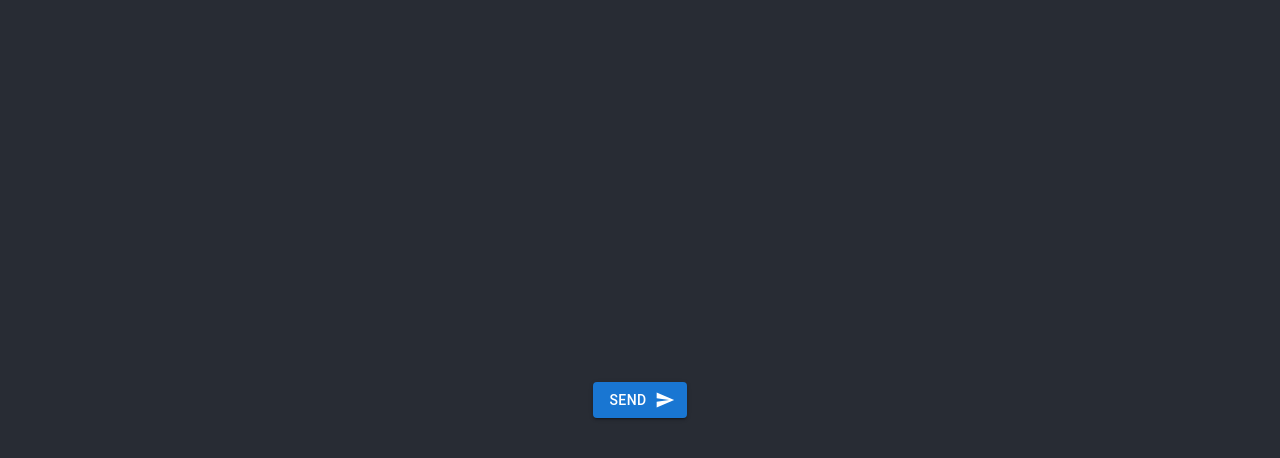
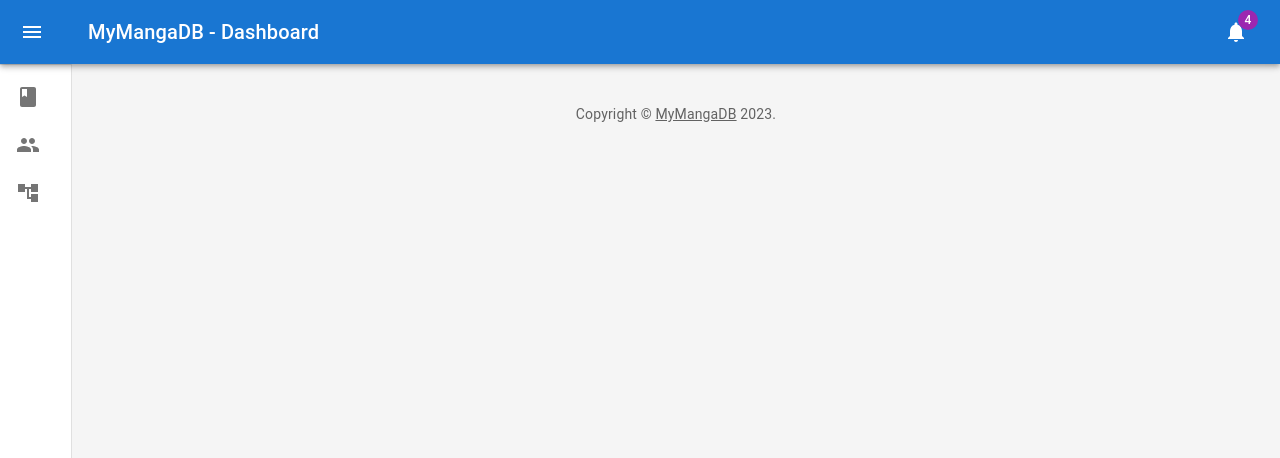
Before and after one commit to FabianRolfMatthiasNoll/MyMangaDB, a React (Create React App) app in the folder frontend/: page / in a window 1280 px wide. Shown: the top 458 px of the page. Built offline with nearby package versions, Linux system fonts and the light colour scheme.

Commit message:
Add Basic Dashboard Component

```diff
--- a/frontend/src/App.css
+++ /dev/null
@@ -1,38 +0,0 @@
-.App {
-  text-align: center;
-}
-
-.App-logo {
-  height: 40vmin;
-  pointer-events: none;
-}
-
-@media (prefers-reduced-motion: no-preference) {
-  .App-logo {
-    animation: App-logo-spin infinite 20s linear;
-  }
-}
-
-.App-header {
-  background-color: #282c34;
-  min-height: 100vh;
-  display: flex;
-  flex-direction: column;
-  align-items: center;
-  justify-content: center;
-  font-size: calc(10px + 2vmin);
-  color: white;
-}
-
-.App-link {
-  color: #61dafb;
-}
-
-@keyframes App-logo-spin {
-  from {
-    transform: rotate(0deg);
-  }
-  to {
-    transform: rotate(360deg);
-  }
-}
--- a/frontend/src/App.tsx
+++ /dev/null
@@ -1,20 +0,0 @@
-import React from "react";
-import "./App.css";
-import { Button } from "@mui/material";
-import SendIcon from "@mui/icons-material/Send";
-// https://mui.com/material-ui/getting-started/installation/
-// https://github.com/callFEELD/react-example
-function App() {
-  return (
-    <div className="App">
-      <header className="App-header">
-        <p>
-          <Button variant="contained" endIcon={<SendIcon />}>
-            Send
-          </Button>
-        </p>
-      </header>
-    </div>
-  );
-}
-export default App;
--- /dev/null
+++ b/frontend/src/Dashboard.tsx
@@ -0,0 +1,179 @@
+import * as React from "react";
+import { styled, createTheme, ThemeProvider } from "@mui/material/styles";
+import CssBaseline from "@mui/material/CssBaseline";
+import MuiDrawer from "@mui/material/Drawer";
+import Box from "@mui/material/Box";
+import MuiAppBar, { AppBarProps as MuiAppBarProps } from "@mui/material/AppBar";
+import Toolbar from "@mui/material/Toolbar";
+import List from "@mui/material/List";
+import Typography from "@mui/material/Typography";
+import Divider from "@mui/material/Divider";
+import IconButton from "@mui/material/IconButton";
+import Badge from "@mui/material/Badge";
+import Container from "@mui/material/Container";
+import Grid from "@mui/material/Grid";
+import Link from "@mui/material/Link";
+import MenuIcon from "@mui/icons-material/Menu";
+import ChevronLeftIcon from "@mui/icons-material/ChevronLeft";
+import NotificationsIcon from "@mui/icons-material/Notifications";
+import { mainListItems } from "./listItems";
+
+// https://mui.com/material-ui/getting-started/installation/
+// https://github.com/callFEELD/react-example
+
+function Copyright(props: any) {
+  return (
+    <Typography
+      variant="body2"
+      color="text.secondary"
+      align="center"
+      {...props}
+    >
+      {"Copyright © "}
+      <Link color="inherit" href="https://mui.com/">
+        MyMangaDB
+      </Link>{" "}
+      {new Date().getFullYear()}
+      {"."}
+    </Typography>
+  );
+}
+
+const drawerWidth: number = 240;
+
+interface AppBarProps extends MuiAppBarProps {
+  open?: boolean;
+}
+
+const AppBar = styled(MuiAppBar, {
+  shouldForwardProp: (prop) => prop !== "open",
+})<AppBarProps>(({ theme, open }) => ({
+  zIndex: theme.zIndex.drawer + 1,
+  transition: theme.transitions.create(["width", "margin"], {
+    easing: theme.transitions.easing.sharp,
+    duration: theme.transitions.duration.leavingScreen,
+  }),
+  ...(open && {
+    marginLeft: drawerWidth,
+    width: `calc(100% - ${drawerWidth}px)`,
+    transition: theme.transitions.create(["width", "margin"], {
+      easing: theme.transitions.easing.sharp,
+      duration: theme.transitions.duration.enteringScreen,
+    }),
+  }),
+}));
+
+const Drawer = styled(MuiDrawer, {
+  shouldForwardProp: (prop) => prop !== "open",
+})(({ theme, open }) => ({
+  "& .MuiDrawer-paper": {
+    position: "relative",
+    whiteSpace: "nowrap",
+    width: drawerWidth,
+    transition: theme.transitions.create("width", {
+      easing: theme.transitions.easing.sharp,
+      duration: theme.transitions.duration.enteringScreen,
+    }),
+    boxSizing: "border-box",
+    ...(!open && {
+      overflowX: "hidden",
+      transition: theme.transitions.create("width", {
+        easing: theme.transitions.easing.sharp,
+        duration: theme.transitions.duration.leavingScreen,
+      }),
+      width: theme.spacing(7),
+      [theme.breakpoints.up("sm")]: {
+        width: theme.spacing(9),
+      },
+    }),
+  },
+}));
+
+const mdTheme = createTheme();
+
+function DashboardContent() {
+  const [open, setOpen] = React.useState(false);
+  const toggleDrawer = () => {
+    setOpen(!open);
+  };
+
+  return (
+    <ThemeProvider theme={mdTheme}>
+      <Box sx={{ display: "flex" }}>
+        <CssBaseline />
+        <AppBar position="absolute" open={open}>
+          <Toolbar
+            sx={{
+              pr: "24px", // keep right padding when drawer closed
+            }}
+          >
+            <IconButton
+              edge="start"
+              color="inherit"
+              aria-label="open drawer"
+              onClick={toggleDrawer}
+              sx={{
+                marginRight: "36px",
+                ...(open && { display: "none" }),
+              }}
+            >
+              <MenuIcon />
+            </IconButton>
+            <Typography
+              component="h1"
+              variant="h6"
+              color="inherit"
+              noWrap
+              sx={{ flexGrow: 1 }}
+            >
+              MyMangaDB - Dashboard
+            </Typography>
+            <IconButton color="inherit">
+              <Badge badgeContent={4} color="secondary">
+                <NotificationsIcon />
+              </Badge>
+            </IconButton>
+          </Toolbar>
+        </AppBar>
+        <Drawer variant="permanent" open={open}>
+          <Toolbar
+            sx={{
+              display: "flex",
+              alignItems: "center",
+              justifyContent: "flex-end",
+              px: [1],
+            }}
+          >
+            <IconButton onClick={toggleDrawer}>
+              <ChevronLeftIcon />
+            </IconButton>
+          </Toolbar>
+          <Divider />
+          <List component="nav">{mainListItems}</List>
+        </Drawer>
+        <Box
+          component="main"
+          sx={{
+            backgroundColor: (theme) =>
+              theme.palette.mode === "light"
+                ? theme.palette.grey[100]
+                : theme.palette.grey[900],
+            flexGrow: 1,
+            height: "100vh",
+            overflow: "auto",
+          }}
+        >
+          <Toolbar />
+          <Container maxWidth="lg" sx={{ mt: 4, mb: 4 }}>
+            <Grid container spacing={3}></Grid>
+            <Copyright sx={{ pt: 4 }} />
+          </Container>
+        </Box>
+      </Box>
+    </ThemeProvider>
+  );
+}
+
+export default function Dashboard() {
+  return <DashboardContent />;
+}
--- /dev/null
+++ b/frontend/src/MangaCard.tsx
@@ -0,0 +1,3 @@
+export default function MangaCard() {
+  return <></>;
+}
--- a/frontend/src/index.tsx
+++ b/frontend/src/index.tsx
@@ -1,13 +1,13 @@
 import React from "react";
 import ReactDOM from "react-dom/client";
 import "./index.css";
-import App from "./App";
+import Dashboard from "./Dashboard";
 
 const root = ReactDOM.createRoot(
   document.getElementById("root") as HTMLElement
 );
 root.render(
   <React.StrictMode>
-    <App />
+    <Dashboard />
   </React.StrictMode>
 );
--- /dev/null
+++ b/frontend/src/listItems.tsx
@@ -0,0 +1,30 @@
+import * as React from "react";
+import ListItemButton from "@mui/material/ListItemButton";
+import ListItemIcon from "@mui/material/ListItemIcon";
+import ListItemText from "@mui/material/ListItemText";
+import PeopleIcon from "@mui/icons-material/People";
+import BookIcon from "@mui/icons-material/Book";
+import AccountTreeIcon from "@mui/icons-material/AccountTree";
+
+export const mainListItems = (
+  <React.Fragment>
+    <ListItemButton>
+      <ListItemIcon>
+        <BookIcon />
+      </ListItemIcon>
+      <ListItemText primary="Dashboard" />
+    </ListItemButton>
+    <ListItemButton>
+      <ListItemIcon>
+        <PeopleIcon />
+      </ListItemIcon>
+      <ListItemText primary="Authors" />
+    </ListItemButton>
+    <ListItemButton>
+      <ListItemIcon>
+        <AccountTreeIcon />
+      </ListItemIcon>
+      <ListItemText primary="Genres" />
+    </ListItemButton>
+  </React.Fragment>
+);
```
